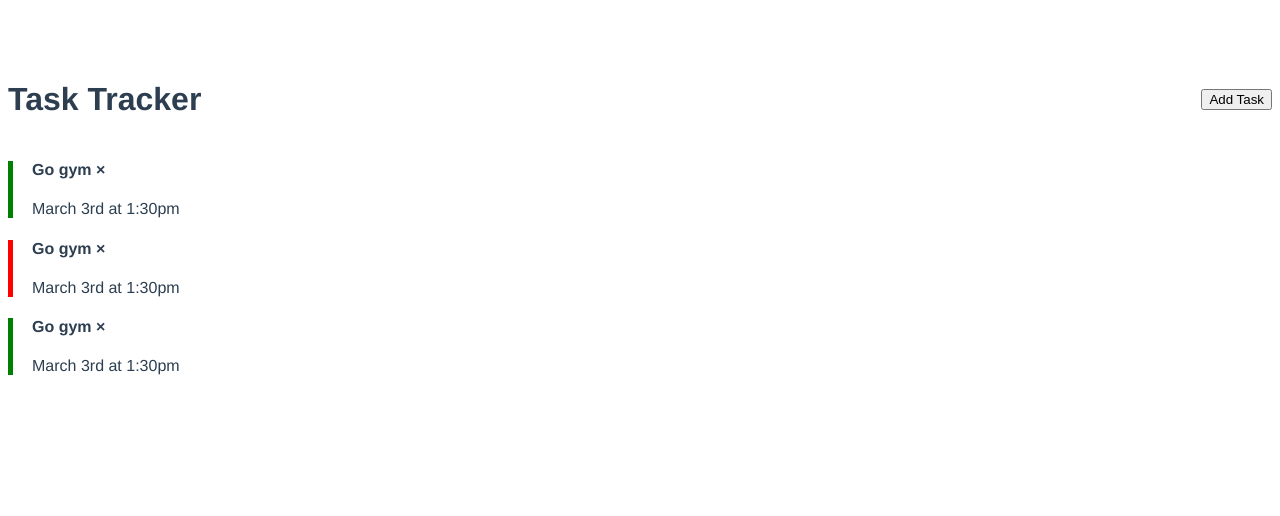
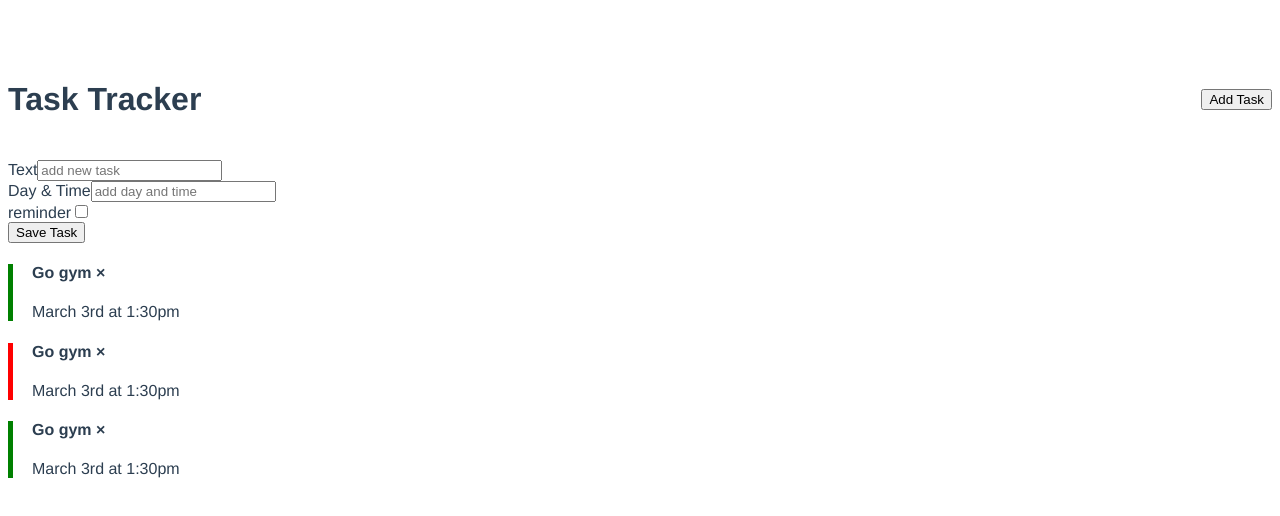
Before and after one commit to SamanKeighobadi/task-tracker, a Vue app: page / in a window 1280 px wide. Shown: the top 516 px of the page. Built offline with nearby package versions, Linux system fonts and the light colour scheme.

Commit message:
feat: add new task

```diff
--- a/src/App.vue
+++ b/src/App.vue
@@ -1,6 +1,7 @@
 <template>
     <div class="container">
       <Header title="Task Tracker" />
+      <AddTask @add-task="addTask" />
       <Tasks :tasks="tasks" @delete-task="deleteTask" />
     </div>
 </template>
@@ -8,12 +9,14 @@
 <script>
 import Header from './components/Header.vue'
 import Tasks from './components/Tasks/Tasks.vue';
+import AddTask from './components/AddTask/AddTask.vue';
 
 export default {
   name: 'App',
   components: {
     Header,
-    Tasks
+    Tasks,
+    AddTask
 },
   data(){
     return{
@@ -43,9 +46,13 @@ export default {
     ]
   },
   methods:{
+    addTask(task){
+      this.tasks = [...this.tasks,task]
+    },
     deleteTask(id){
       this.tasks = this.tasks.filter(task => task.id !== id)
-    }
+    },
+
   }
 }
 </script>
--- /dev/null
+++ b/src/components/AddTask/AddTask.vue
@@ -0,0 +1,64 @@
+<template>
+  <form @submit="onSubmit">
+    <div>
+      <label for="text">Text</label>
+      <input
+        type="text"
+        name="text"
+        v-model="text"
+        placeholder="add new task"
+      />
+    </div>
+    <div>
+      <label for="day">Day & Time</label>
+      <input
+        type="text"
+        name="day"
+        v-model="day"
+        placeholder="add day and time"
+      />
+    </div>
+    <div>
+      <label for="Text">reminder</label>
+      <input type="checkbox" v-model="reminder" name="reminder" />
+    </div>
+
+    <input type="submit" value="Save Task" />
+  </form>
+</template>
+
+<script>
+export default {
+  name: "AddTask",
+  data() {
+    return {
+      text: "",
+      day: "",
+      reminder: false,
+    };
+  },
+  methods: {
+    onSubmit(e) {
+      e.preventDefault();
+
+      if (!this.text) {
+        alert("Please add a text ");
+        return;
+      }
+
+      const newTask = {
+        id: Math.floor(Math.random() * 1000),
+        text: this.text,
+        day: this.day,
+        reminder: this.reminder,
+      };
+
+      this.$emit("add-task",newTask)
+
+      this.text = " ";
+      this.day = " ";
+      this.reminder = false;
+    },
+  },
+};
+</script>
```
